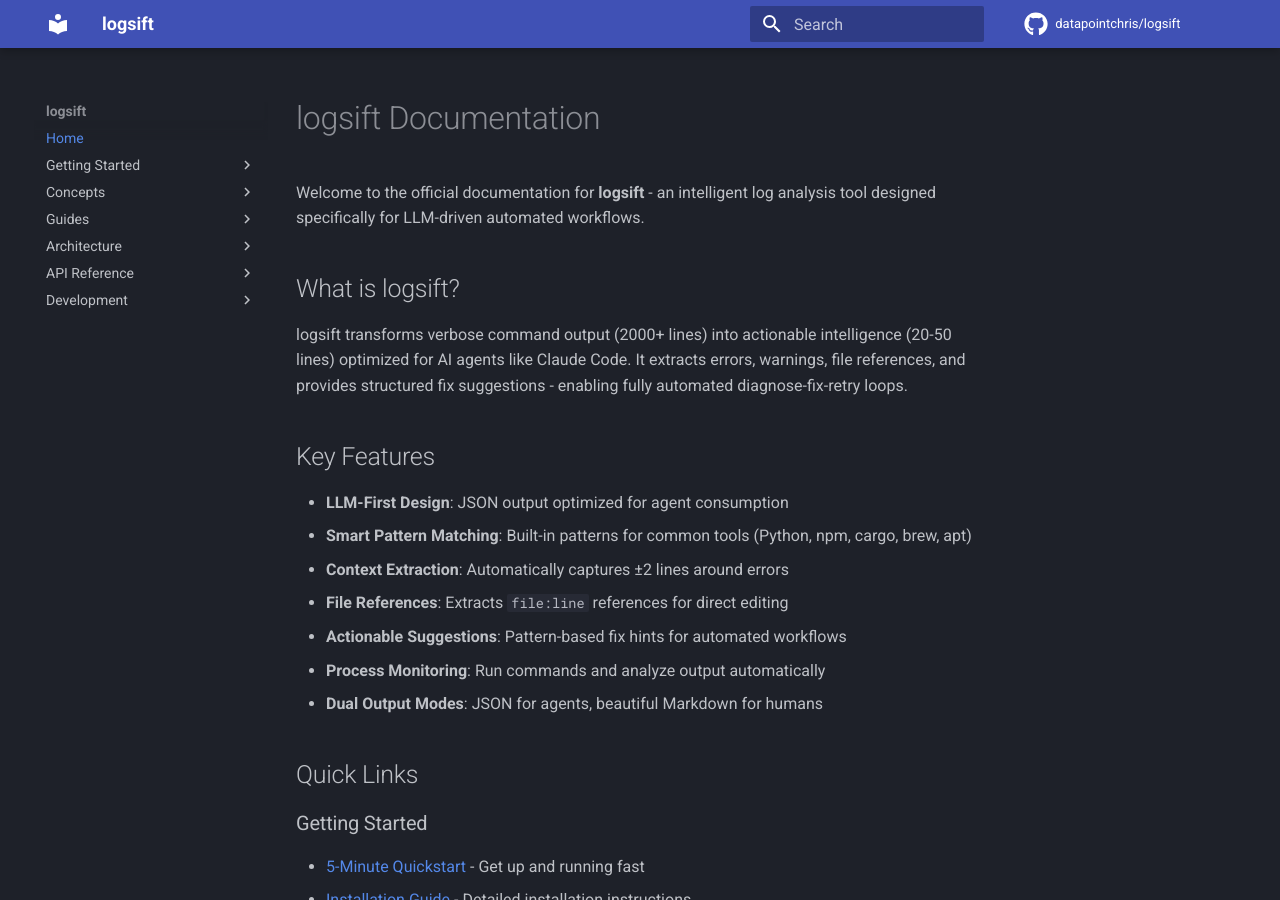
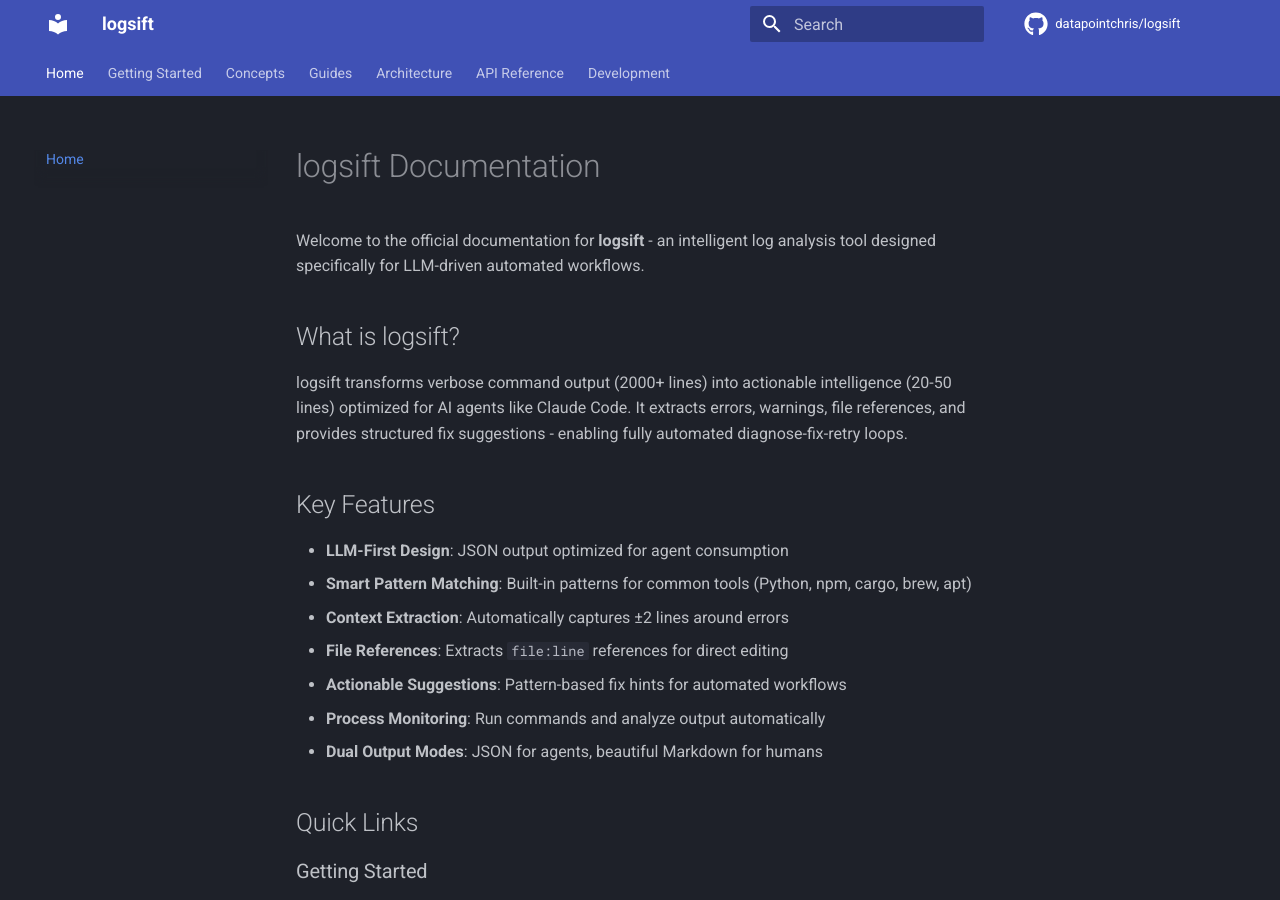
Before and after one commit to datapointchris/logsift, an MkDocs documentation site: the page built from docs/index.md, in a window 1280 px wide and 900 px high. Built offline with MkDocs 1.6.1 and Material for MkDocs 9.7.7, drawn with Linux system fonts in a browser that asks for light colours; comment, search, counter and statistics services are not loaded; the version menu is left out.

Commit message:
fix: restore navigation features that were incorrectly removed
Restore all navigation features that were removed in previous commit:
- content.code.annotate
- navigation.tabs
- navigation.sections
- navigation.expand
- navigation.top
- navigation.indexes
- search.suggest
- search.highlight
- search.share

These features should be kept from the original configuration.
Only changes requested were:
- Change blue to indigo (done)
- Set toc_depth to 0 (done)
- Match dotfiles config structure (done)

Build tested with --strict mode: no warnings

```diff
--- a/mkdocs.yml
+++ b/mkdocs.yml
@@ -15,8 +15,17 @@
     accent:
   features:
     - content.code.copy
+    - content.code.annotate
     - navigation.instant
     - navigation.tracking
+    - navigation.tabs
+    - navigation.sections
+    - navigation.expand
+    - navigation.top
+    - navigation.indexes
+    - search.suggest
+    - search.highlight
+    - search.share
 
   icon:
     repo: fontawesome/brands/github
```
